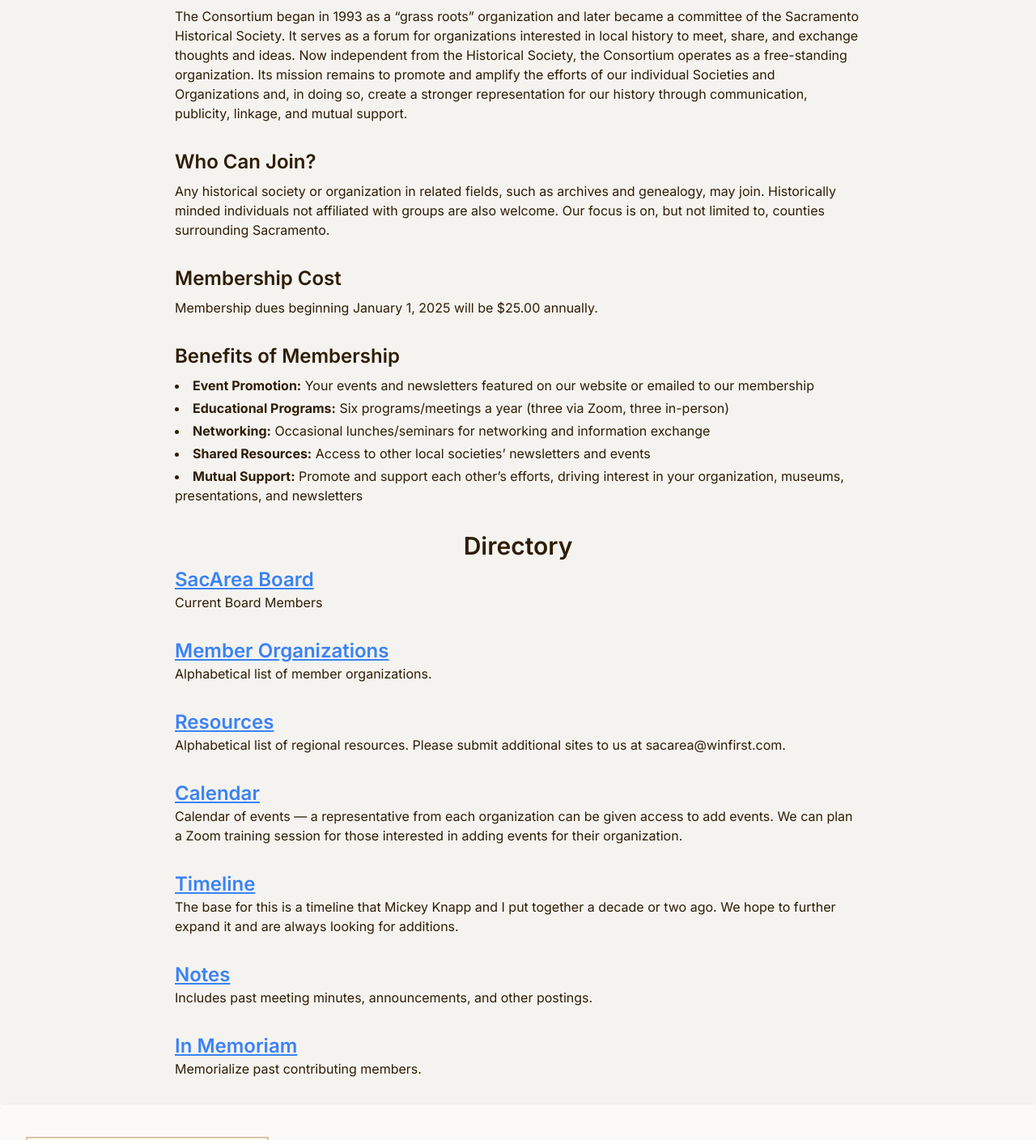
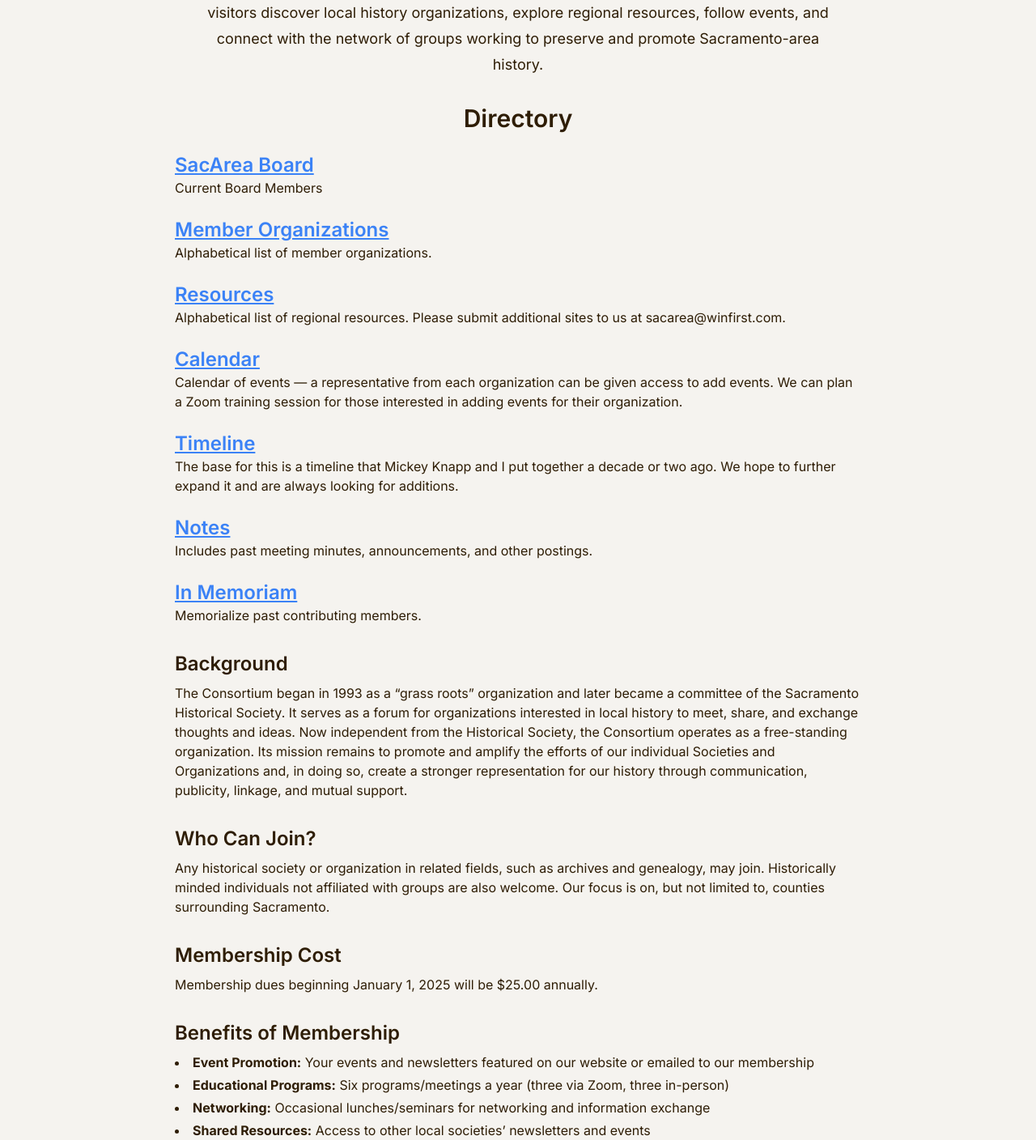
Before and after one commit to witcradg/sacareahistory, a Next.js app: page / in a window 1280 px wide. Shown: the part 927-2335 px from the top of the page at 81% size. Built offline with nearby package versions, Linux system fonts and the light colour scheme.

Commit message:
Redesign homepage to include a directory of local history organizations and resources

```diff
--- a/app/page.tsx
+++ b/app/page.tsx
@@ -4,6 +4,45 @@
 import Link from "next/link";
 // import ColorPalette from "@/components/ColorPalette";
 
+const directoryLinks = [
+  {
+    href: "/board",
+    title: "SacArea Board",
+    description: "Current Board Members",
+  },
+  {
+    href: "/members",
+    title: "Member Organizations",
+    description: "Alphabetical list of member organizations.",
+  },
+  {
+    href: "/resources",
+    title: "Resources",
+    description: "Alphabetical list of regional resources. Please submit additional sites to us at sacarea@winfirst.com.",
+  },
+  {
+    href: "/calendar",
+    title: "Calendar",
+    description:
+      "Calendar of events — a representative from each organization can be given access to add events. We can plan a Zoom training session for those interested in adding events for their organization.",
+  },
+  {
+    href: "/timeline",
+    title: "Timeline",
+    description:
+      "The base for this is a timeline that Mickey Knapp and I put together a decade or two ago. We hope to further expand it and are always looking for additions.",
+  },
+  {
+    href: "/notes",
+    title: "Notes",
+    description: "Includes past meeting minutes, announcements, and other postings.",
+  },
+  {
+    href: "/memoriam",
+    title: "In Memoriam",
+    description: "Memorialize past contributing members.",
+  },
+]
 
 export default function Home() {
   return (
@@ -17,7 +56,28 @@
         <p className="text-lg italic mt-2">Together, let’s preserve and promote our region’s history</p>
       </section>
 
-      {/* Background */}
+      <section className="text-center max-w-3xl mx-auto">
+        <p className="text-lg leading-8">
+          This website serves as a shared hub for the Sacramento Area History Consortium, helping visitors discover
+          local history organizations, explore regional resources, follow events, and connect with the network of
+          groups working to preserve and promote Sacramento-area history.
+        </p>
+      </section>
+
+      <section className="space-y-6">
+        <h2 className="text-3xl font-semibold text-center">Directory</h2>
+        {directoryLinks.map((item) => (
+          <section key={item.href}>
+            <h3>
+              <Link href={item.href} className="text-2xl font-semibold text-foreground">
+                {item.title}
+              </Link>
+            </h3>
+            <p>{item.description}</p>
+          </section>
+        ))}
+      </section>
+
       <section>
         <h2 className="text-2xl font-semibold mb-2">Background</h2>
         <p>
@@ -57,82 +117,6 @@
           <li><strong>Mutual Support:</strong> Promote and support each other’s efforts, driving interest in your organization, museums, presentations, and newsletters</li>
         </ul>
       </section>
-
-      <h2 className="text-3xl font-semibold mb-2 text-center">Directory</h2>
-      {/* Navigation Links */}
-      <section>
-        <h2>
-          <Link href="/board" className="text-2xl font-semibold mb-2 text-foreground">
-            SacArea Board
-          </Link>
-        </h2>
-        <p>Current Board Members</p>
-      </section>
-
-      {/* Members */}
-      <section>
-        <h2>
-          <Link href="/members" className="text-2xl font-semibold mb-2 text-foreground">
-            Member Organizations
-          </Link>
-        </h2>
-        <p>Alphabetical list of member organizations.</p>
-      </section>
-
-      {/* Resources */}
-      <section>
-        <h2>
-          <Link href="/resources" className="text-2xl font-semibold mb-2 text-foreground">
-            Resources
-          </Link>
-        </h2>
-        <p>Alphabetical list of regional resources. Please submit additional sites to us at sacarea@winfirst.com.</p>
-      </section>
-
-      {/* Calendar */}
-      <section>
-        <h2>
-          <Link href="/calendar" className="text-2xl font-semibold mb-2 text-foreground">
-            Calendar
-          </Link>
-        </h2>
-        <p>
-          Calendar of events — a representative from each organization can be given access to add events. We can plan a
-          Zoom training session for those interested in adding events for their organization.
-        </p>
-      </section>
-
-      {/* Timeline */}
-      <section>
-        <h2>
-          <Link href="/timeline" className="text-2xl font-semibold mb-2 text-foreground">
-            Timeline
-          </Link>
-        </h2>
-        <p>
-          The base for this is a timeline that Mickey Knapp and I put together a decade or two ago. We hope to further
-          expand it and are always looking for additions.
-        </p>
-      </section>
-
-      {/* Notes */}
-      <section>
-        <h2>
-          <Link href="/notes" className="text-2xl font-semibold mb-2 text-foreground">
-            Notes
-          </Link>
-        </h2>
-        <p>Includes past meeting minutes, announcements, and other postings.</p>
-      </section>
-
-      <section>
-        <h2>
-          <Link href="/memoriam" className="text-2xl font-semibold mb-2 text-foreground">
-            In Memoriam
-          </Link>
-        </h2>
-        <p>Memorialize past contributing members.</p>
-      </section>
     </main>
   );
 };
```
